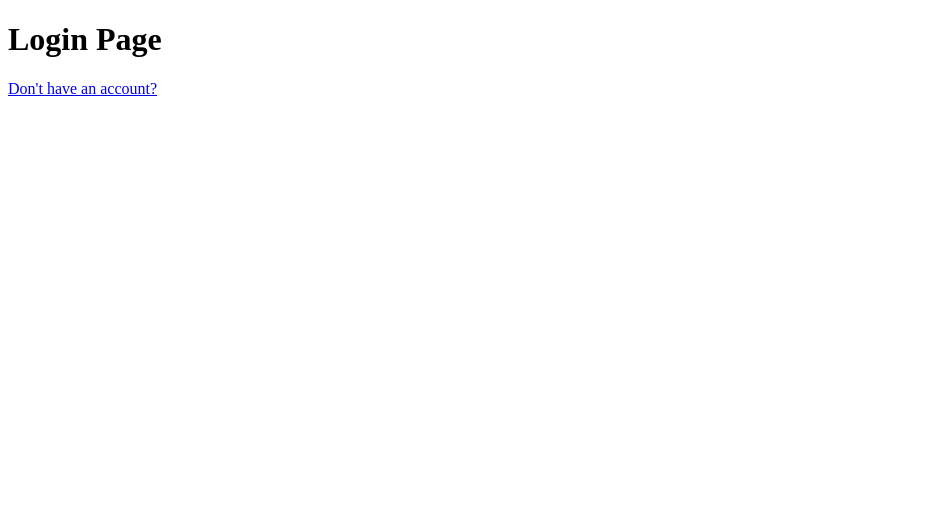
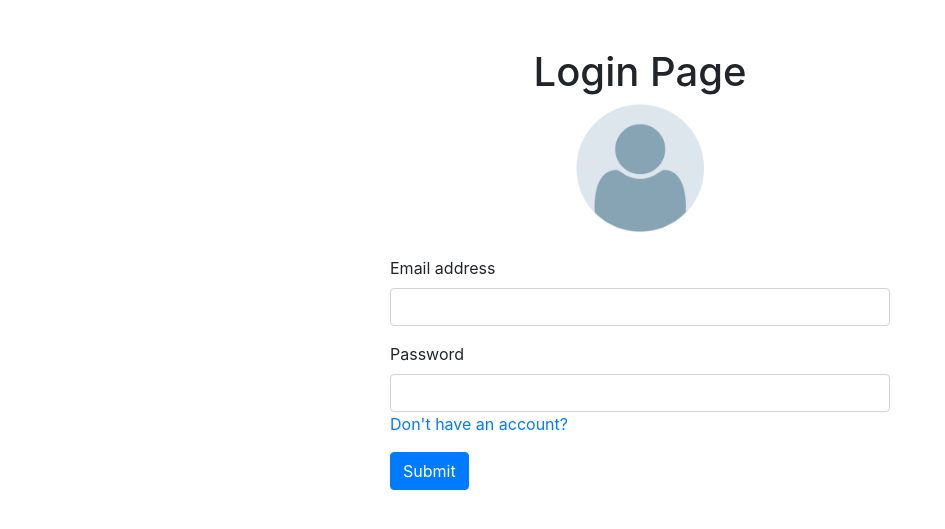
Before and after one commit to Marcus-Rock/flask, a Flask app: page /login in a window 1280 px wide. Shown: the top 529 px of the page, without its empty margins (0-945 px from the left). Run offline with Flask 3, Linux system fonts and the light colour scheme; some libraries are stand-ins or nearby versions.

Commit message:
login page added

```diff
--- a/templates/login.html
+++ b/templates/login.html
@@ -1,12 +1,78 @@
 <!DOCTYPE html>
 <html lang="en">
 <head>
-    <meta charset="UTF-8">
-    <meta name="viewport" content="width=device-width, initial-scale=1.0">
-    <title>Login</title>
+
+    <meta charset="utf-8">
+    <meta name="viewport" content="width=device-width, initial-scale=1, shrink-to-fit=no">
+    <meta name="description" content="">
+    <meta name="author" content="">
+    <link rel="icon" href="/docs/4.0/assets/img/favicons/favicon.ico">
+
+    <title>Floating labels example for Bootstrap</title>
+
+    <link rel="canonical" href="https://getbootstrap.com/docs/4.0/examples/floating-labels/">
+
+    <!-- Bootstrap core CSS -->
+    <link href="../../dist/css/bootstrap.min.css" rel="stylesheet">
+
+    <!-- Custom styles for this template -->
+    <link href="floating-labels.css" rel="stylesheet">
+
 </head>
+
+<link rel="stylesheet" href="https://cdn.jsdelivr.net/npm/bootstrap@4.0.0/dist/css/bootstrap.min.css" integrity="sha384-Gn5384xqQ1aoWXA+058RXPxPg6fy4IWvTNh0E263XmFcJlSAwiGgFAW/dAiS6JXm" crossorigin="anonymous">
+
+<style>
+    form {
+        padding-top: 0%;
+        padding-bottom: 0%;
+}
+    div {
+  width: 500px;
+  margin: auto;
+  max-width: 50%;
+  padding-top: 0%;
+  padding-bottom: 0%;
+}
+    #submit{
+        display: block;
+
+}
+    h1 {
+        text-align: center;
+}
+    #default_icon{
+        display: block;
+        margin: auto;
+        max-width: 10%;
+        max-height: 10%;
+}
+</style>
+
 <body>
+    <br>
+    <br>
     <h1>Login Page</h1>
-    <a href="{{url_for('register')}}">Don't have an account?</a><br>
+
+    <form>
+        <img class="d-block w-25" src="/static/images/default-user-300x300.png" alt="image" id="default_icon">
+        <br>
+        <div class="mb-3">
+          <label for="exampleInputEmail1" class="form-label">Email address</label>
+          <input type="email" class="form-control" id="exampleInputEmail1" aria-describedby="emailHelp">
+        </div>
+        <div class="mb-3">
+          <label for="exampleInputPassword1" class="form-label">Password</label>
+          <input type="password" class="form-control" id="exampleInputPassword1">
+          <a href="{{url_for('register')}}">Don't have an account?</a>
+        </div>
+        <div>
+            <button type="submit" class="btn btn-primary" id="submit">Submit</button>
+        </div>
+    </form>
+
+    <script src="https://code.jquery.com/jquery-3.2.1.slim.min.js" integrity="sha384-KJ3o2DKtIkvYIK3UENzmM7KCkRr/rE9/Qpg6aAZGJwFDMVNA/GpGFF93hXpG5KkN" crossorigin="anonymous"></script>
+    <script src="https://cdn.jsdelivr.net/npm/popper.js@1.12.9/dist/umd/popper.min.js" integrity="sha384-ApNbgh9B+Y1QKtv3Rn7W3mgPxhU9K/ScQsAP7hUibX39j7fakFPskvXusvfa0b4Q" crossorigin="anonymous"></script>
+    <script src="https://cdn.jsdelivr.net/npm/bootstrap@4.0.0/dist/js/bootstrap.min.js" integrity="sha384-JZR6Spejh4U02d8jOt6vLEHfe/JQGiRRSQQxSfFWpi1MquVdAyjUar5+76PVCmYl" crossorigin="anonymous"></script>
 </body>
 </html>
```
Also changed, not shown: static/images/default-user-300x300.png (added).
